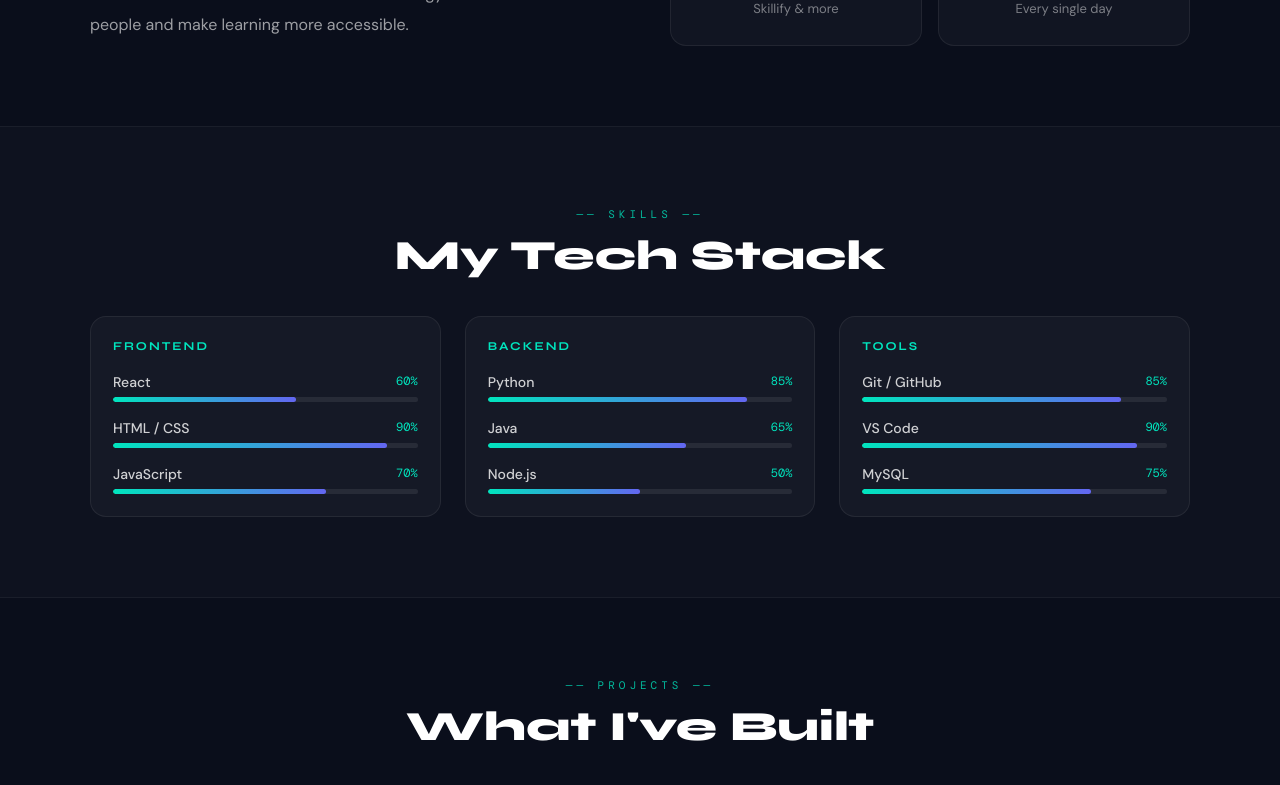
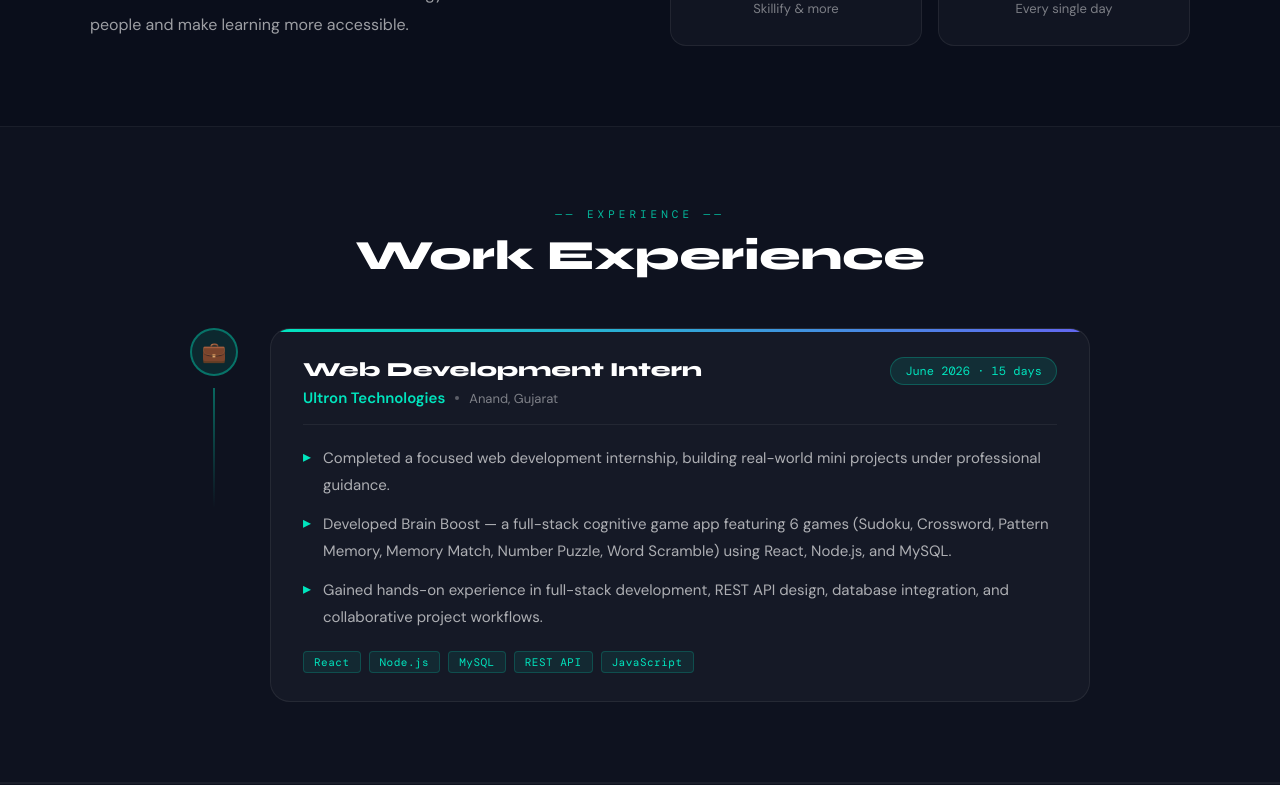
Before and after one commit to vrunda-prajapati/my-portfolio, a React (Create React App) app: page / in a window 1280 px wide. Shown: the part 1200-1985 px from the top of the page. Built offline with nearby package versions, Linux system fonts and the light colour scheme.

Commit message:
added experience section and new projects

```diff
--- a/src/portfolio.jsx
+++ b/src/portfolio.jsx
@@ -44,10 +44,12 @@ const SKILLS = {
 
 const PROJECTS = [
   { title: "Skillify", emoji: "🚀", desc: "A full-stack skill-sharing and learning platform where users can post skills they offer, browse what others teach, and connect for peer-to-peer learning. Built with a Java backend and React frontend.", tech: ["HTML / CSS", "JavaScript", "Node.js", "MySQL", "Netlify"], github: "https://github.com/vrunda-prajapati/Skillify-SkillExchangePlatform.git", live: null, highlight: true },
+  { title: "Brain Boost", emoji: "🧠", desc: "A cognitive mind game app featuring 6 brain-training games — Sudoku, Crossword, Pattern Memory, Memory Match, Number Puzzle, and Word Scramble. Built during my internship at Ultron Technologies to sharpen focus and memory.", tech: ["React", "Node.js", "MySQL"], github: "https://github.com/vrunda-prajapati/BrainBoost", live: null, highlight: true },
+  { title: "SpendWise", emoji: "💰", desc: "An expense management application that helps users track income, expenses, and savings goals with secure authentication and insightful dashboards. Clean UI with full CRUD and data visualization.", tech: ["HTML", "CSS", "JavaScript", "Node.js", "MySQL"], github: "https://github.com/vrunda-prajapati/SpendWise", live: null, highlight: false },
   { title: "Portfolio Website", emoji: "💻", desc: "A modern, responsive portfolio website showcasing my projects and skills. Built with React and styled-components.", tech: ["React.Js", "EmailJS", "Vercel"], github: "https://github.com/vrunda-prajapati/my-portfolio.git", live: null, highlight: false },
 ];
 
-const NAV = ["Home", "About", "Skills", "Projects", "Contact"];
+const NAV = ["Home", "About", "Experience", "Skills", "Projects", "Contact"];
 
 const GLOBAL_CSS = `
   @import url('https://fonts.googleapis.com/css2?family=Syne:wght@700;800&family=DM+Sans:wght@300;400;500;600&family=DM+Mono:wght@400;500&display=swap');
@@ -309,6 +311,65 @@ function About() {
   );
 }
 
+function Experience() {
+  const [ref, visible] = useVisible();
+  return (
+    <section id="experience" ref={ref} style={{ padding:"80px 5vw", background:"rgba(255,255,255,0.015)", borderTop:"1px solid rgba(255,255,255,0.05)", borderBottom:"1px solid rgba(255,255,255,0.05)" }}>
+      <div style={{ maxWidth:900, margin:"0 auto" }}>
+        <SectionLabel label="Experience" />
+        <h2 style={{ fontFamily:"'Syne',sans-serif", fontSize:"clamp(1.5rem,3.5vw,2.6rem)", fontWeight:800, color:"#fff", marginBottom:48, textAlign:"center" }}>
+          Work Experience
+        </h2>
+        <div style={{ opacity:visible?1:0, transform:visible?"translateY(0)":"translateY(40px)", transition:"all 0.6s ease", display:"flex", gap:32, alignItems:"flex-start" }} className="exp-card">
+          <div style={{ display:"flex", flexDirection:"column", alignItems:"center", flexShrink:0 }}>
+            <div style={{ width:48, height:48, borderRadius:"50%", background:"rgba(0,229,190,0.1)", border:"2px solid rgba(0,229,190,0.4)", display:"flex", alignItems:"center", justifyContent:"center", fontSize:20 }}>💼</div>
+            <div style={{ width:2, height:"100%", minHeight:120, background:"linear-gradient(180deg,rgba(0,229,190,0.4),transparent)", marginTop:12 }} />
+          </div>
+          <div style={{ flex:1, background:"rgba(255,255,255,0.03)", border:"1px solid rgba(255,255,255,0.07)", borderRadius:20, padding:"28px 32px", position:"relative", overflow:"hidden" }}>
+            <div style={{ position:"absolute", top:0, left:0, right:0, height:3, background:"linear-gradient(90deg,#00E5BE,#6366f1)", borderRadius:"20px 20px 0 0" }} />
+            <div style={{ display:"flex", justifyContent:"space-between", alignItems:"flex-start", flexWrap:"wrap", gap:12, marginBottom:16 }}>
+              <div>
+                <h3 style={{ fontFamily:"'Syne',sans-serif", fontWeight:800, fontSize:"clamp(16px,2vw,20px)", color:"#fff", marginBottom:6 }}>Web Development Intern</h3>
+                <div style={{ display:"flex", alignItems:"center", gap:10, flexWrap:"wrap" }}>
+                  <span style={{ fontFamily:"'DM Sans',sans-serif", fontWeight:600, fontSize:15, color:"#00E5BE" }}>Ultron Technologies</span>
+                  <span style={{ width:4, height:4, borderRadius:"50%", background:"rgba(255,255,255,0.3)", display:"inline-block" }} />
+                  <span style={{ fontFamily:"'DM Sans',sans-serif", fontSize:13, color:"rgba(255,255,255,0.45)" }}>Anand, Gujarat</span>
+                </div>
+              </div>
+              <span style={{ fontFamily:"'DM Mono',monospace", fontSize:12, color:"#00E5BE", background:"rgba(0,229,190,0.1)", border:"1px solid rgba(0,229,190,0.25)", padding:"5px 14px", borderRadius:20, whiteSpace:"nowrap" }}>June 2026 · 15 days</span>
+            </div>
+            <div style={{ height:1, background:"rgba(255,255,255,0.06)", marginBottom:20 }} />
+            <ul style={{ listStyle:"none", display:"flex", flexDirection:"column", gap:12 }}>
+              {[
+                "Completed a focused web development internship, building real-world mini projects under professional guidance.",
+                "Developed Brain Boost — a full-stack cognitive game app featuring 6 games (Sudoku, Crossword, Pattern Memory, Memory Match, Number Puzzle, Word Scramble) using React, Node.js, and MySQL.",
+                "Gained hands-on experience in full-stack development, REST API design, database integration, and collaborative project workflows.",
+              ].map((point, i) => (
+                <li key={i} style={{ display:"flex", gap:12, alignItems:"flex-start" }}>
+                  <span style={{ color:"#00E5BE", fontSize:16, flexShrink:0, marginTop:1 }}>▸</span>
+                  <span style={{ fontFamily:"'DM Sans',sans-serif", fontSize:"clamp(13px,1.5vw,15px)", color:"rgba(255,255,255,0.65)", lineHeight:1.8 }}>{point}</span>
+                </li>
+              ))}
+            </ul>
+            <div style={{ display:"flex", flexWrap:"wrap", gap:8, marginTop:20 }}>
+              {["React", "Node.js", "MySQL", "REST API", "JavaScript"].map(t => (
+                <span key={t} style={{ fontFamily:"'DM Mono',monospace", fontSize:11, color:"#00E5BE", background:"rgba(0,229,190,0.08)", border:"1px solid rgba(0,229,190,0.2)", padding:"3px 10px", borderRadius:4, letterSpacing:0.5 }}>{t}</span>
+              ))}
+            </div>
+          </div>
+        </div>
+      </div>
+      <style>{`
+        @media(max-width:600px){
+          .exp-card { flex-direction:column!important; gap:16px!important; }
+          .exp-card > div:first-child { flex-direction:row!important; align-items:center!important; }
+          .exp-card > div:first-child > div:last-child { display:none!important; }
+        }
+      `}</style>
+    </section>
+  );
+}
+
 /* ── Skills ─────────────────────────────────────────────────────────── */
 function Skills() {
   const [ref, visible] = useVisible();
@@ -470,6 +531,7 @@ export default function App() {
       <NavBar active={activeSection} />
       <Hero />
       <About />
+      <Experience />
       <Skills />
       <Projects />
       <Contact />
```
Also changed, not shown: 1 other file (tests, documents, lock files or other folders).
